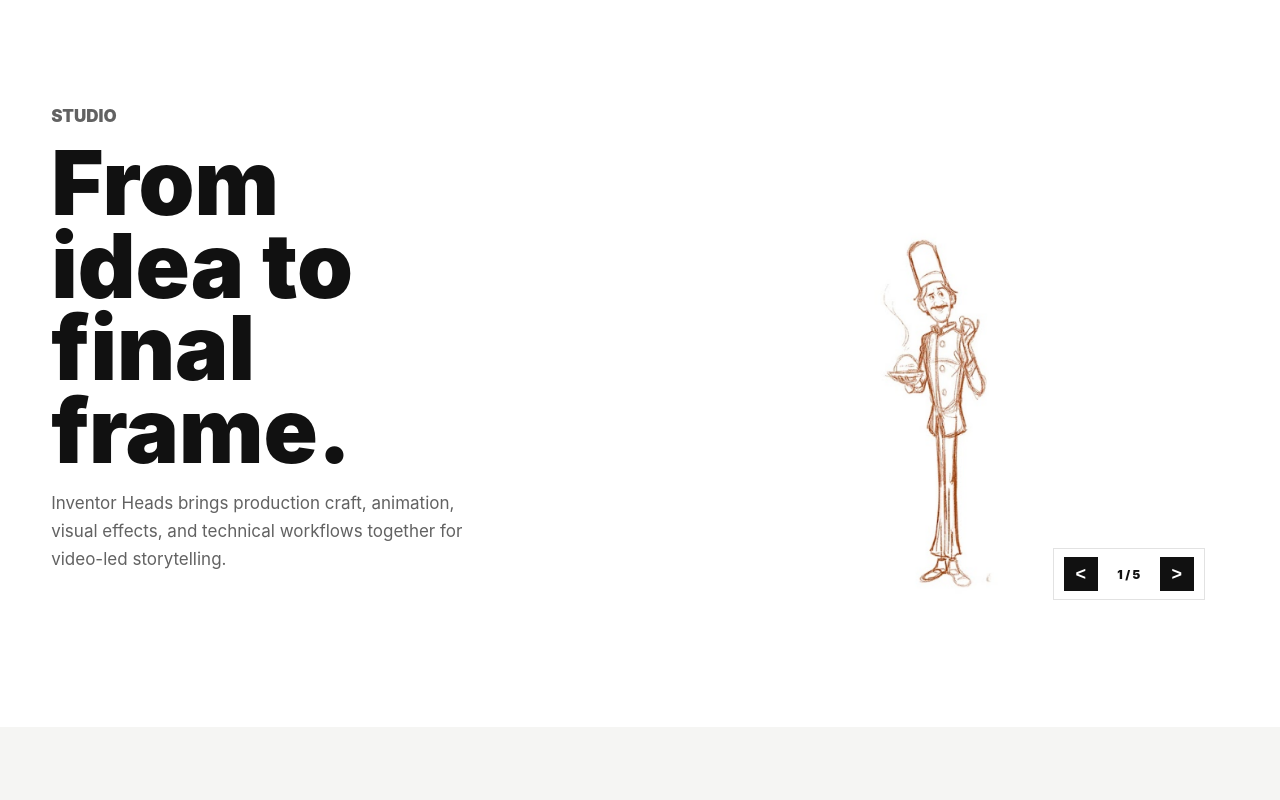
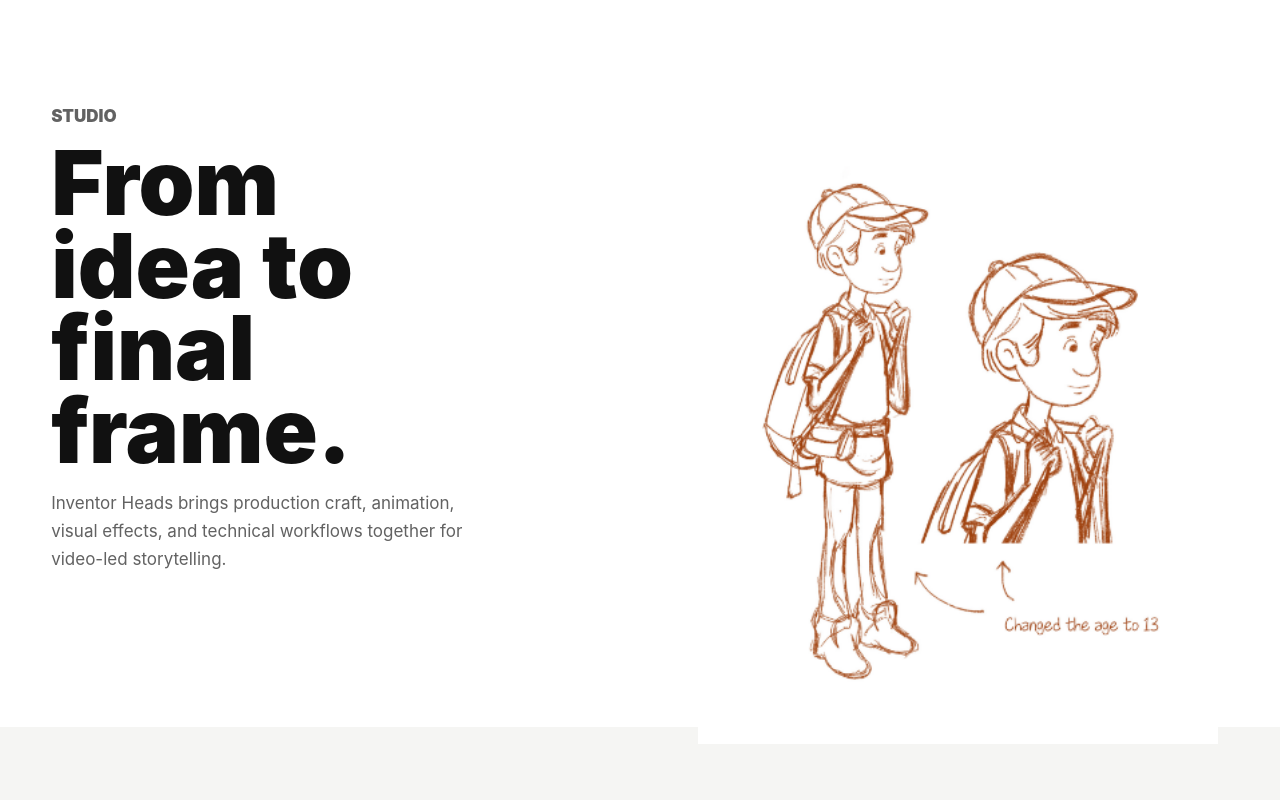
Before and after one commit to VaniKalavala/InventorHeads, a Next.js app in the folder Frontend/: page / in a window 1280 px wide. Shown: the part 800-1600 px from the top of the page. Built offline with nearby package versions, Linux system fonts and the light colour scheme.

Commit message:
Done. I moved the studio slider images upward above the old slider-control position. The buttons are already removed in code, so if you still see them, refresh the dev page hard or restart the dev server.

```diff
--- a/Frontend/app/globals.css
+++ b/Frontend/app/globals.css
@@ -1667,57 +1667,22 @@ body::before {
   display: flex;
   justify-content: flex-start;
   align-items: center;
-  padding-left: clamp(90px, 8vw, 150px);
+  padding-left: clamp(130px, 11vw, 230px);
 }
 
 .studio-art-slider {
   position: relative;
-  width: min(100%, 644px);
-  min-height: clamp(360px, 36vw, 644px);
+  width: min(100%, 520px);
+  height: clamp(400px, 34vw, 560px);
   display: grid;
   place-items: center;
+  transform: translateY(clamp(-84px, -5vw, -42px));
 }
 
 .studio-art-slider img {
-  width: min(100%, 644px);
-  height: auto;
-  max-height: clamp(360px, 36vw, 644px);
+  width: 100%;
+  height: 100%;
   object-fit: contain;
-}
-
-.studio-art-slider__controls {
-  position: absolute;
-  right: clamp(8px, 2vw, 24px);
-  bottom: clamp(8px, 2vw, 24px);
-  display: inline-flex;
-  align-items: center;
-  gap: 10px;
-  padding: 8px 10px;
-  background: rgba(255, 255, 255, 0.84);
-  border: 1px solid rgba(17, 17, 17, 0.12);
-  color: #111111;
-}
-
-.studio-art-slider__controls button {
-  width: 34px;
-  height: 34px;
-  display: inline-grid;
-  place-items: center;
-  background: #111111;
-  border: 1px solid #111111;
-  color: #ffffff;
-  cursor: pointer;
-  font-size: 18px;
-  font-weight: 900;
-  line-height: 1;
-}
-
-.studio-art-slider__controls span {
-  min-width: 42px;
-  color: #111111;
-  font-size: 12px;
-  font-weight: 900;
-  text-align: center;
 }
 
 .section,
--- a/Frontend/app/page.tsx
+++ b/Frontend/app/page.tsx
@@ -9,7 +9,6 @@ export default function HomePage() {
   const page = getPage("home");
   const portfolio = getCollection("portfolio");
   const shows = getCollection("shows").filter((item) => item.videoEmbedUrl).slice(0, 3);
-  const services = getCollection("services").slice(0, 3);
 
   return (
     <>
@@ -87,25 +86,6 @@ export default function HomePage() {
           </div>
         </div>
       </section>
-      <section className="section section--white">
-        <div className="section-inner">
-          <SectionHeading
-            eyebrow="What we do"
-            title="Services"
-            summary="Migrated from the old service_type WordPress records into a CMS-ready collection."
-          />
-          <div className="grid">
-            {services.map((item) => (
-              <ContentCard
-                key={item.title}
-                title={item.title}
-                description={item.description}
-                image={item.image}
-              />
-            ))}
-          </div>
-        </div>
-      </section>
     </>
   );
 }
--- a/Frontend/components/studio-art-slider.tsx
+++ b/Frontend/components/studio-art-slider.tsx
@@ -1,7 +1,7 @@
 "use client";
 
 import Image from "next/image";
-import { useState } from "react";
+import { useEffect, useState } from "react";
 
 const slides = [
   {
@@ -11,10 +11,6 @@ const slides = [
   {
     src: "/images/studio-character-boy.png",
     alt: "Boy character design sketch"
-  },
-  {
-    src: "/images/studio-character-vanz.png",
-    alt: "Vanz character design"
   },
   {
     src: "/images/studio-character-businessman.png",
@@ -30,13 +26,13 @@ export function StudioArtSlider() {
   const [activeIndex, setActiveIndex] = useState(0);
   const activeSlide = slides[activeIndex];
 
-  const goToPrevious = () => {
-    setActiveIndex((current) => (current === 0 ? slides.length - 1 : current - 1));
-  };
+  useEffect(() => {
+    const timer = window.setInterval(() => {
+      setActiveIndex((current) => (current === slides.length - 1 ? 0 : current + 1));
+    }, 3200);
 
-  const goToNext = () => {
-    setActiveIndex((current) => (current === slides.length - 1 ? 0 : current + 1));
-  };
+    return () => window.clearInterval(timer);
+  }, []);
 
   return (
     <figure className="studio-intro__art">
@@ -50,17 +46,6 @@ export function StudioArtSlider() {
           sizes="(max-width: 860px) 90vw, 42vw"
           priority={activeIndex === 0}
         />
-        <div className="studio-art-slider__controls" aria-label="Slide controls">
-          <button type="button" onClick={goToPrevious} aria-label="Previous character image">
-            &lt;
-          </button>
-          <span>
-            {activeIndex + 1} / {slides.length}
-          </span>
-          <button type="button" onClick={goToNext} aria-label="Next character image">
-            &gt;
-          </button>
-        </div>
       </div>
     </figure>
   );
--- a/Frontend/content/site.ts
+++ b/Frontend/content/site.ts
@@ -2,7 +2,6 @@ export const siteContent = {
   navigation: [
     { label: "Portfolio", href: "/portfolio" },
     { label: "Shows", href: "/shows" },
-    { label: "Services", href: "/services" },
     { label: "Technology", href: "/technology" }
   ],
   footerNavigation: [
@@ -15,7 +14,7 @@ export const siteContent = {
       title: "Inventor Heads",
       eyebrow: "Creative technology studio",
       summary:
-        "A rebuilt digital home for the studio's portfolio, shows, services, technology work, careers, and contact workflows.",
+        "A rebuilt digital home for the studio's portfolio, shows, technology work, careers, and contact workflows.",
       heroImage: "/images/inventor-slide.jpg"
     },
     about: {
@@ -41,12 +40,6 @@ export const siteContent = {
       summary:
         "Workflow tools, streamlining systems, and production technology content formerly managed as WordPress custom post types.",
       heroImage: "/images/slide2back.jpg"
-    },
-    services: {
-      title: "Services",
-      summary:
-        "Production and post-production services presented as structured CMS entries instead of PHP query templates.",
-      heroImage: "/images/try.jpg"
     },
     careers: {
       title: "Careers",
@@ -104,33 +97,6 @@ export const siteContent = {
           "Designed to hold detailed before-and-after media once the original WordPress database export is available.",
         details:
           "This maps to the old portfolio breakdown area and can carry Vimeo embeds, downloadable PDFs, and case-study notes."
-      }
-    ],
-    services: [
-      {
-        title: "Pre Production",
-        image: "/images/sevices-post/pre1.png",
-        videoEmbedUrl: "https://www.youtube.com/embed/AUoUWoAIHXU",
-        description:
-          "Planning, visual development, production design support, and technical preparation."
-      },
-      {
-        title: "Production",
-        image: "/images/sevices-post/pre2.png",
-        description:
-          "On-set creative and technical support for film, TV, advertising, and digital projects."
-      },
-      {
-        title: "Post Production",
-        image: "/images/sevices-post/pre3.png",
-        description:
-          "Editorial, finishing, compositing, color, and delivery workflows."
-      },
-      {
-        title: "Visual Effects",
-        image: "/images/sevices-post/pre4.png",
-        description:
-          "Shot design, compositing, cleanup, motion graphics, and environment work."
       }
     ],
     technologies: [
```
